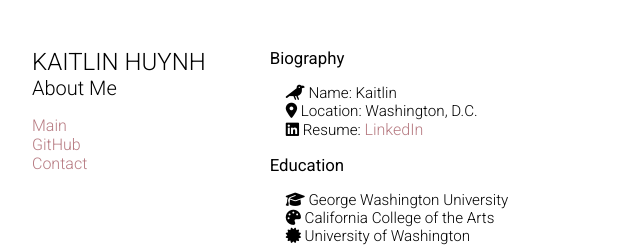
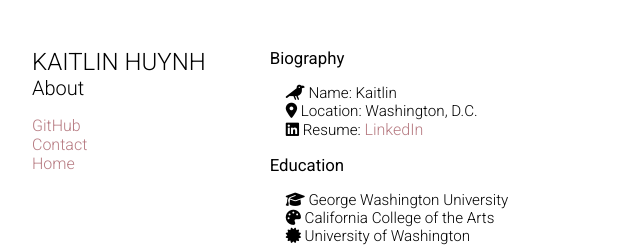
Before and after one commit to pkbh/portfolio, a plain HTML site: page about-me.html in a window 1280 px wide. Shown: the top 247 px of the page, 16-656 px from the left. Drawn offline with Linux system fonts and the light colour scheme.

```diff
--- a/about-me.html
+++ b/about-me.html
@@ -9,13 +9,13 @@
 <body>
     <header>
         <h1>Kaitlin Huynh</h1>
-        <h2>About Me</h2>
+        <h2>About</h2>
         <div>
             <nav>
                 <ul>
-                    <li class="navigation"><a href="index.html">Main</a></li>
                     <li class="navigation"><a href="https://github.com/pkbh/" target="_blank">GitHub</a></li>
                     <li class="navigation"><a href="contact.html">Contact</a></li>
+                    <li class="navigation"><a href="index.html">Home</a></li>
                 </ul>
             </nav>
         </div>
```
Also changed, not shown: index.html (+1 -1 lines).
